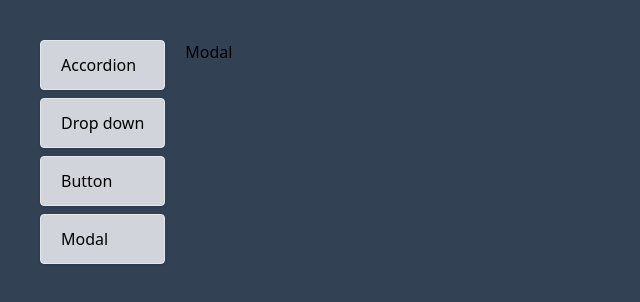
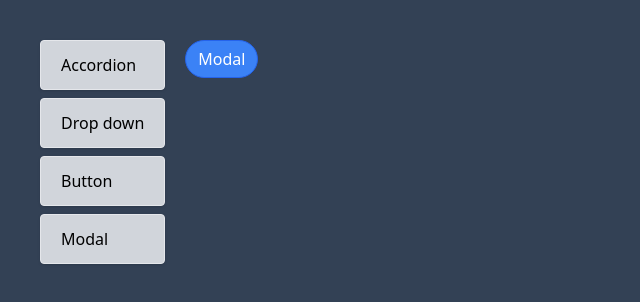
Before and after one commit to IsmayelAlam/practice_react, a React (Create React App) app in the folder react_practice008/: page /modal in a window 1280 px wide. Shown: the top 302 px of the page, without its empty margins (0-640 px from the left). Built offline with nearby package versions, Linux system fonts and the light colour scheme.

Commit message:
style modal component

```diff
--- a/react_practice008/public/index.html
+++ b/react_practice008/public/index.html
@@ -29,6 +29,7 @@
   <body>
     <noscript>You need to enable JavaScript to run this app.</noscript>
     <div id="root"></div>
+    <div class="modal"></div>
     <!--
       This HTML file is a template.
       If you open it directly in the browser, you will see an empty page.
--- a/react_practice008/src/components/Modal.js
+++ b/react_practice008/src/components/Modal.js
@@ -1,5 +1,25 @@
-function Modal() {
-  return <div>Modal</div>;
+import ReactDom from "react-dom";
+import { useEffect } from "react";
+
+function Modal({ onClose, children }) {
+  useEffect(() => {
+    document.body.classList.add("overflow-hidden");
+    return () => document.body.classList.remove("overflow-hidden");
+  }, []);
+  return ReactDom.createPortal(
+    <div>
+      <div
+        onClick={onClose}
+        className="fixed inset-0 bg-gray-300 opacity-80"
+      ></div>
+      <div className="fixed inset-40 p-10 bg-white ">
+        <div className="flex flex-col justify-between items-end h-full">
+          {children}
+        </div>
+      </div>
+    </div>,
+    document.querySelector(".modal")
+  );
 }
 
 export default Modal;
--- a/react_practice008/src/pages/ModalPage.js
+++ b/react_practice008/src/pages/ModalPage.js
@@ -1,7 +1,31 @@
+import { useState } from "react";
+import Button from "../components/Button";
 import Modal from "../components/Modal";
 
 function ModalPage() {
-  return <Modal />;
+  const [showModal, setShowModal] = useState(false);
+
+  const handleClick = () => setShowModal(!showModal);
+
+  return (
+    <div className="relative">
+      <Button onClick={handleClick} primary rounded>
+        Modal
+      </Button>
+      {showModal && (
+        <Modal onClose={handleClick}>
+          <p>
+            Lorem ipsum dolor sit amet consectetur adipisicing elit. Sit
+            expedita amet cum exercitationem ad aut ut odio eligendi fugiat
+            veniam. Ex fugit quo nisi nemo debitis deleniti porro dicta eos?
+          </p>
+          <Button primary onClick={handleClick}>
+            close
+          </Button>
+        </Modal>
+      )}
+    </div>
+  );
 }
 
 export default ModalPage;
```
